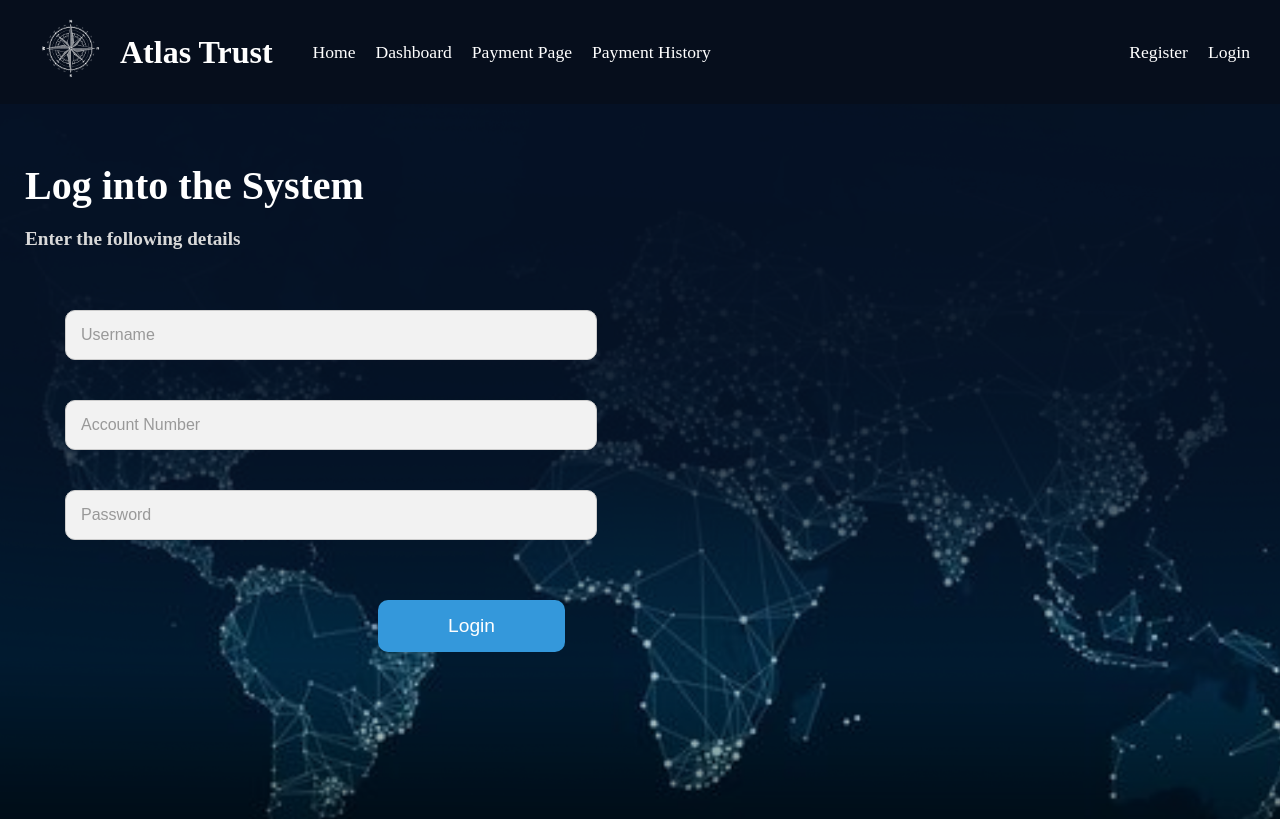
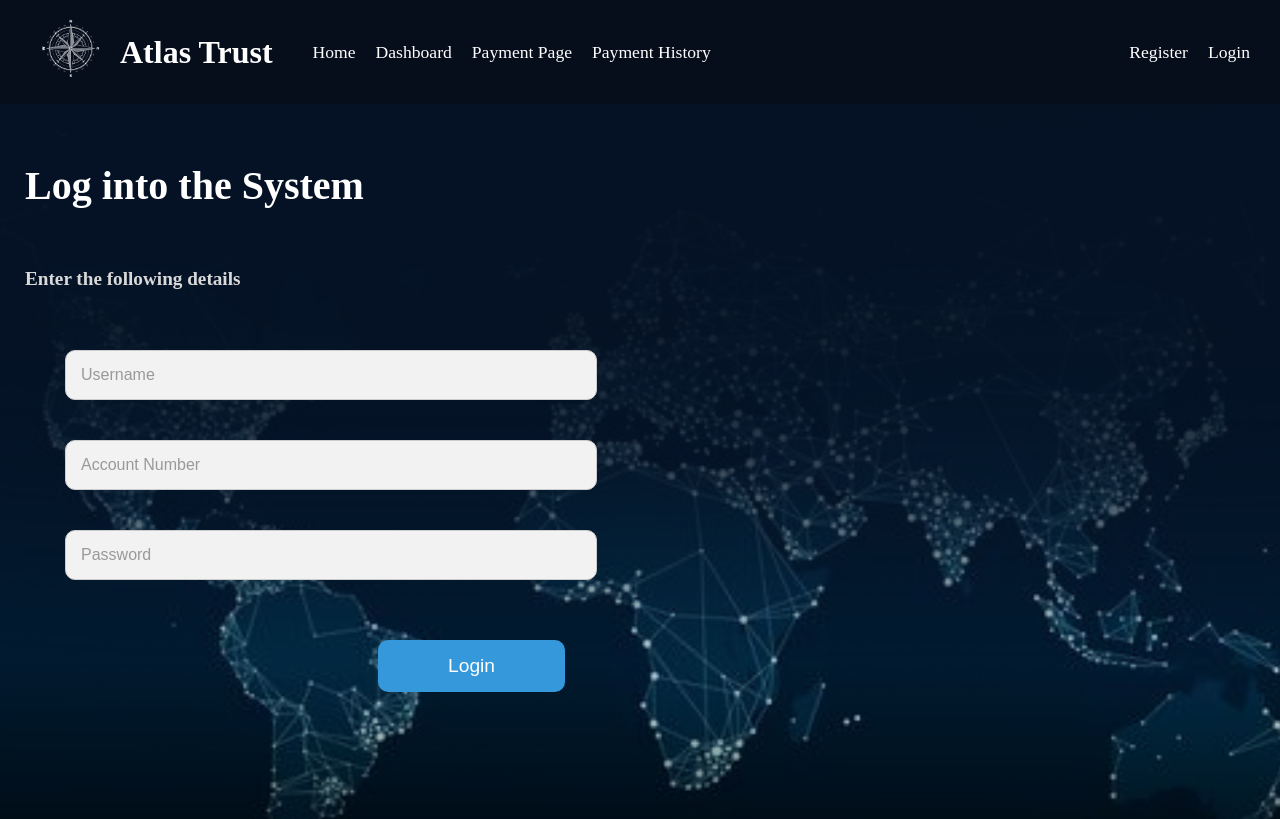
Before and after one commit to AI-Kajee/APDS7311_POE_Pancakes, a React (Create React App) app in the folder frontend/: page /login in a window 1280 px wide. Shown: the top 819 px of the page. Built offline with nearby package versions, Linux system fonts and the light colour scheme.

Commit message:
Added spacing

```diff
--- a/frontend/src/components/viewPayments.css
+++ b/frontend/src/components/viewPayments.css
@@ -14,6 +14,7 @@
 
 h2 {
     color: #ffffff;
+    padding-bottom: 40px;
 }
 
 .payment-table {
@@ -23,6 +24,7 @@ h2 {
     background-color: rgba(255, 255, 255, 0.9);
     border-radius: 10px;
     overflow: hidden;
+    align-content: center;
 }
 
 .payment-table th, .payment-table td {
```
